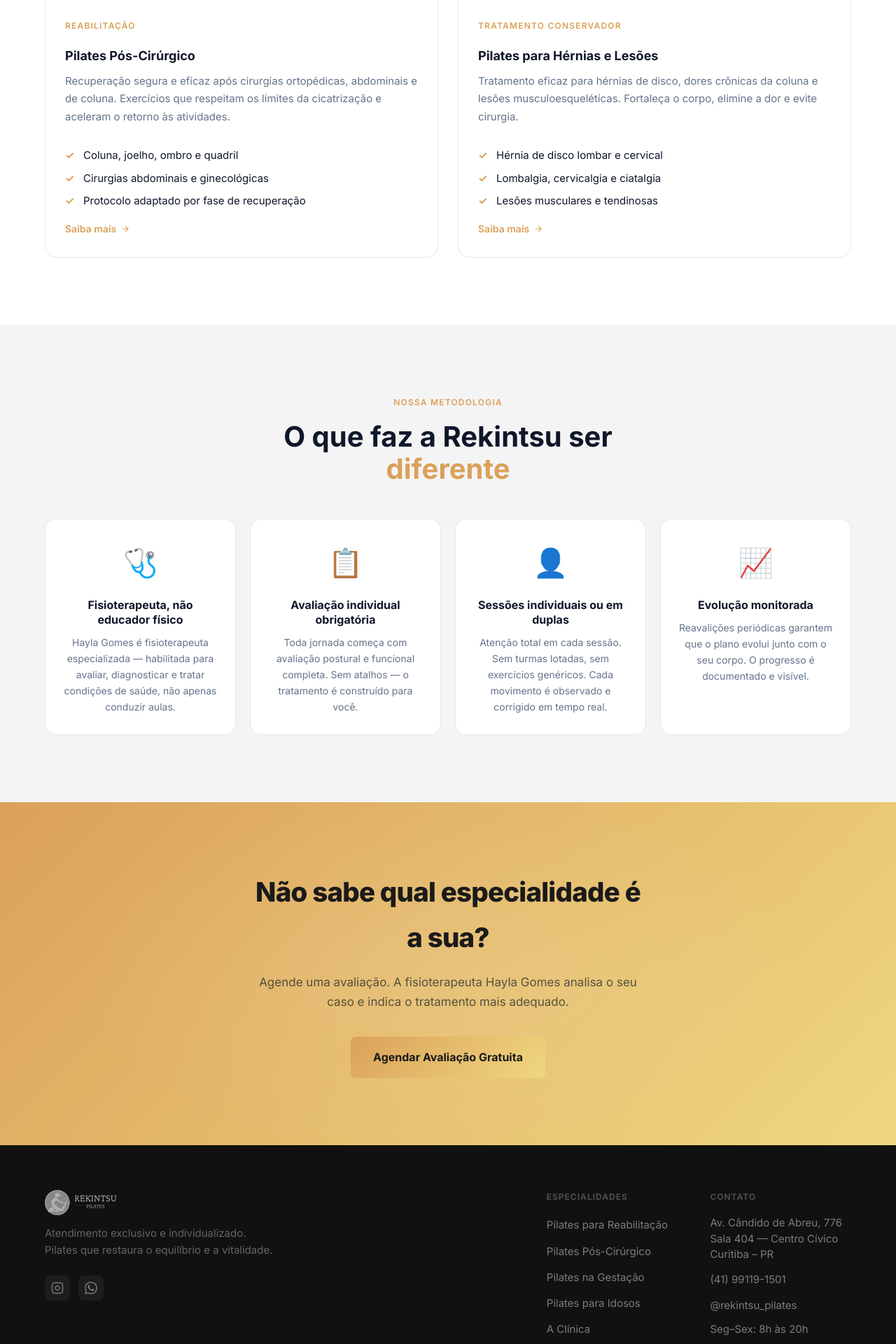
After one commit to gholive84/rekintsu, a PHP site: page /especialidades in a window 1280 px wide. The commit adds this page. Shown: the part 1807-3727 px from the top of the page at 70% size. Run offline with PHP 8.4, Linux system fonts and the light colour scheme; data that the repository does not hold is empty; a stand-in replaces the project's code that opens the database connection; some libraries are stand-ins or nearby versions.

Commit message:
feat: /especialidades com slugs SEO + redirects 301 de URLs antigas
- Nova rota /especialidades com página hub das 4 especialidades
- Slugs migrados de /pilates-* para /especialidades/pilates-*
- 301 redirects dos slugs antigos e URLs do Search Console (/servicos/*, /contato/, /o-studio/)
- services.php e back-links das páginas atualizados para os novos slugs
- sitemap.php atualizado com as novas rotas e /especialidades

Co-Authored-By: Claude Sonnet 4.6 <noreply@anthropic.com>

```diff
--- /dev/null
+++ b/site/paginas/especialidades.php
@@ -0,0 +1,169 @@
+<?php
+$page_title       = 'Especialidades — Rekintsu Pilates Clínico em Curitiba';
+$page_description = 'Conheça as especialidades da Rekintsu: Pilates para Gestantes, Idosos, Pós-Cirúrgico e Hérnias e Lesões. Fisioterapia individualizada em Curitiba.';
+include dirname(__DIR__) . '/includes/head-page.php';
+include dirname(__DIR__) . '/includes/header.php';
+?>
+
+<main>
+
+    <!-- HERO -->
+    <section class="page-hero page-hero--especialidades">
+        <div class="page-hero__bg">
+            <img src="/site/assets/img/clinica01.jpg" alt="Rekintsu Pilates Clínico — Especialidades" class="page-hero__bg-img" loading="eager">
+            <div class="page-hero__bg-overlay"></div>
+        </div>
+        <div class="container page-hero__content">
+            <a href="/" class="page-hero__back">
+                <svg width="16" height="16" fill="none" stroke="currentColor" stroke-width="2" viewBox="0 0 24 24"><path d="M19 12H5M12 5l-7 7 7 7"/></svg>
+                Início
+            </a>
+            <span class="label">Especialidades</span>
+            <h1 class="page-hero__title">Cuidado especializado para<br>cada <span class="text--gradient">necessidade</span></h1>
+            <p class="page-hero__subtitle">Atendimento individualizado conduzido por fisioterapeuta com mais de 13 anos de experiência em Pilates Clínico.</p>
+        </div>
+    </section>
+
+    <!-- INTRO -->
+    <section class="page-section">
+        <div class="container">
+            <div class="section-header fade-up" style="max-width:680px;margin:0 auto 56px;text-align:center">
+                <span class="label">Por que escolher a Rekintsu</span>
+                <h2 class="section-title">Cada corpo tem uma história.<br>Cada tratamento tem um <span class="text--accent">plano</span>.</h2>
+                <p class="section-subtitle">Na Rekintsu não existe aula coletiva nem protocolo genérico. Toda sessão começa com avaliação postural e funcional — e evolui conforme o seu progresso.</p>
+            </div>
+
+            <!-- Cards de especialidades -->
+            <div class="services__grid services__grid--2col">
+
+                <a href="/especialidades/pilates-gestantes" class="service-card service-card--link fade-up">
+                    <div class="service-card__img">
+                        <img src="/site/assets/img/gravida2.jpeg" alt="Pilates para Gestantes" loading="lazy">
+                    </div>
+                    <div class="service-card__body">
+                        <span class="label" style="margin-bottom:8px">Gestação</span>
+                        <h2 class="service-card__title">Pilates para Gestantes</h2>
+                        <p class="service-card__text">Exercícios adaptados a cada trimestre. Alivia dores lombares e pélvicas, melhora postura e prepara o corpo para o parto com segurança total.</p>
+                        <ul class="page-check-list page-check-list--sm">
+                            <li>Indicado a partir do 1º trimestre</li>
+                            <li>Sem impacto — seguro para mãe e bebê</li>
+                            <li>Recomendado pelo CFM e FEBRASGO</li>
+                        </ul>
+                        <span class="service-card__link">
+                            Saiba mais
+                            <svg width="14" height="14" fill="none" stroke="currentColor" stroke-width="2" viewBox="0 0 24 24"><path d="M5 12h14M12 5l7 7-7 7"/></svg>
+                        </span>
+                    </div>
+                </a>
+
+                <a href="/especialidades/pilates-idosos" class="service-card service-card--link fade-up">
+                    <div class="service-card__img">
+                        <img src="/site/assets/img/idoso.jpeg" alt="Pilates para Idosos" loading="lazy">
+                    </div>
+                    <div class="service-card__body">
+                        <span class="label" style="margin-bottom:8px">Longevidade</span>
+                        <h2 class="service-card__title">Pilates para Idosos</h2>
+                        <p class="service-card__text">Melhora mobilidade, equilíbrio, força e postura para um envelhecimento ativo e independente. Exercícios de baixo impacto com alta efetividade.</p>
+                        <ul class="page-check-list page-check-list--sm">
+                            <li>Prevenção de quedas e fraturas</li>
+                            <li>Melhora de equilíbrio e coordenação</li>
+                            <li>Alívio de dores articulares crônicas</li>
+                        </ul>
+                        <span class="service-card__link">
+                            Saiba mais
+                            <svg width="14" height="14" fill="none" stroke="currentColor" stroke-width="2" viewBox="0 0 24 24"><path d="M5 12h14M12 5l7 7-7 7"/></svg>
+                        </span>
+                    </div>
+                </a>
+
+                <a href="/especialidades/pilates-pos-cirurgico" class="service-card service-card--link fade-up">
+                    <div class="service-card__img">
+                        <img src="/site/assets/img/pos-cirugico2.jpeg" alt="Pilates Pós-Cirúrgico" loading="lazy">
+                    </div>
+                    <div class="service-card__body">
+                        <span class="label" style="margin-bottom:8px">Reabilitação</span>
+                        <h2 class="service-card__title">Pilates Pós-Cirúrgico</h2>
+                        <p class="service-card__text">Recuperação segura e eficaz após cirurgias ortopédicas, abdominais e de coluna. Exercícios que respeitam os limites da cicatrização e aceleram o retorno às atividades.</p>
+                        <ul class="page-check-list page-check-list--sm">
+                            <li>Coluna, joelho, ombro e quadril</li>
+                            <li>Cirurgias abdominais e ginecológicas</li>
+                            <li>Protocolo adaptado por fase de recuperação</li>
+                        </ul>
+                        <span class="service-card__link">
+                            Saiba mais
+                            <svg width="14" height="14" fill="none" stroke="currentColor" stroke-width="2" viewBox="0 0 24 24"><path d="M5 12h14M12 5l7 7-7 7"/></svg>
+                        </span>
+                    </div>
+                </a>
+
+                <a href="/especialidades/pilates-hernias-lesoes" class="service-card service-card--link fade-up">
+                    <div class="service-card__img">
+                        <img src="/site/assets/img/hernias-e-lesoes.jpeg" alt="Pilates para Hérnias e Lesões" loading="lazy">
+                    </div>
+                    <div class="service-card__body">
+                        <span class="label" style="margin-bottom:8px">Tratamento Conservador</span>
+                        <h2 class="service-card__title">Pilates para Hérnias e Lesões</h2>
+                        <p class="service-card__text">Tratamento eficaz para hérnias de disco, dores crônicas da coluna e lesões musculoesqueléticas. Fortaleça o corpo, elimine a dor e evite cirurgia.</p>
+                        <ul class="page-check-list page-check-list--sm">
+                            <li>Hérnia de disco lombar e cervical</li>
+                            <li>Lombalgia, cervicalgia e ciatalgia</li>
+                            <li>Lesões musculares e tendinosas</li>
+                        </ul>
+                        <span class="service-card__link">
+                            Saiba mais
+                            <svg width="14" height="14" fill="none" stroke="currentColor" stroke-width="2" viewBox="0 0 24 24"><path d="M5 12h14M12 5l7 7-7 7"/></svg>
+                        </span>
+                    </div>
+                </a>
+
+            </div>
+        </div>
+    </section>
+
+    <!-- DIFERENCIAIS -->
+    <section class="page-section page-section--mint">
+        <div class="container">
+            <div class="section-header fade-up" style="max-width:600px;margin:0 auto 48px;text-align:center">
+                <span class="label">Nossa metodologia</span>
+                <h2 class="section-title">O que faz a Rekintsu ser <span class="text--accent">diferente</span></h2>
+            </div>
+            <div class="abordagem-grid fade-up">
+                <div class="abordagem-card">
+                    <div class="abordagem-card__icon">🩺</div>
+                    <h3>Fisioterapeuta, não educador físico</h3>
+                    <p>Hayla Gomes é fisioterapeuta especializada — habilitada para avaliar, diagnosticar e tratar condições de saúde, não apenas conduzir aulas.</p>
+                </div>
+                <div class="abordagem-card">
+                    <div class="abordagem-card__icon">📋</div>
+                    <h3>Avaliação individual obrigatória</h3>
+                    <p>Toda jornada começa com avaliação postural e funcional completa. Sem atalhos — o tratamento é construído para você.</p>
+                </div>
+                <div class="abordagem-card">
+                    <div class="abordagem-card__icon">👤</div>
+                    <h3>Sessões individuais ou em duplas</h3>
+                    <p>Atenção total em cada sessão. Sem turmas lotadas, sem exercícios genéricos. Cada movimento é observado e corrigido em tempo real.</p>
+                </div>
+                <div class="abordagem-card">
+                    <div class="abordagem-card__icon">📈</div>
+                    <h3>Evolução monitorada</h3>
+                    <p>Reavalições periódicas garantem que o plano evolui junto com o seu corpo. O progresso é documentado e visível.</p>
+                </div>
+            </div>
+        </div>
+    </section>
+
+    <!-- CTA -->
+    <section class="page-cta">
+        <div class="container page-cta__inner">
+            <h2 class="page-cta__title">Não sabe qual especialidade é a sua?</h2>
+            <p class="page-cta__text">Agende uma avaliação. A fisioterapeuta Hayla Gomes analisa o seu caso e indica o tratamento mais adequado.</p>
+            <a href="https://wa.me/5541991191501?text=Olá! Gostaria de agendar uma avaliação na Rekintsu."
+               class="btn btn--gradient btn--lg" target="_blank" rel="noopener">
+                Agendar Avaliação Gratuita
+            </a>
+        </div>
+    </section>
+
+</main>
+
+<?php include dirname(__DIR__) . '/includes/footer.php'; ?>
--- a/site/paginas/pilates-gestantes.php
+++ b/site/paginas/pilates-gestantes.php
@@ -14,9 +14,9 @@ include dirname(__DIR__) . '/includes/header.php';
             <div class="page-hero__bg-overlay"></div>
         </div>
         <div class="container page-hero__content">
-            <a href="/#servicos" class="page-hero__back">
+            <a href="/especialidades" class="page-hero__back">
                 <svg width="16" height="16" fill="none" stroke="currentColor" stroke-width="2" viewBox="0 0 24 24"><path d="M19 12H5M12 5l-7 7 7 7"/></svg>
-                Voltar para serviços
+                Ver todas as especialidades
             </a>
             <span class="label">Especialidade</span>
             <h1 class="page-hero__title">Pilates para <span class="text--gradient">Gestantes</span></h1>
--- a/site/paginas/pilates-hernias-lesoes.php
+++ b/site/paginas/pilates-hernias-lesoes.php
@@ -14,9 +14,9 @@ include dirname(__DIR__) . '/includes/header.php';
             <div class="page-hero__bg-overlay"></div>
         </div>
         <div class="container page-hero__content">
-            <a href="/#servicos" class="page-hero__back">
+            <a href="/especialidades" class="page-hero__back">
                 <svg width="16" height="16" fill="none" stroke="currentColor" stroke-width="2" viewBox="0 0 24 24"><path d="M19 12H5M12 5l-7 7 7 7"/></svg>
-                Voltar para serviços
+                Ver todas as especialidades
             </a>
             <span class="label">Especialidade</span>
             <h1 class="page-hero__title">Hérnias e <span class="text--gradient">Lesões</span></h1>
--- a/site/paginas/pilates-idosos.php
+++ b/site/paginas/pilates-idosos.php
@@ -14,9 +14,9 @@ include dirname(__DIR__) . '/includes/header.php';
             <div class="page-hero__bg-overlay"></div>
         </div>
         <div class="container page-hero__content">
-            <a href="/#servicos" class="page-hero__back">
+            <a href="/especialidades" class="page-hero__back">
                 <svg width="16" height="16" fill="none" stroke="currentColor" stroke-width="2" viewBox="0 0 24 24"><path d="M19 12H5M12 5l-7 7 7 7"/></svg>
-                Voltar para serviços
+                Ver todas as especialidades
             </a>
             <span class="label">Especialidade</span>
             <h1 class="page-hero__title">Pilates para <span class="text--gradient">Idosos</span></h1>
--- a/site/paginas/pilates-pos-cirurgico.php
+++ b/site/paginas/pilates-pos-cirurgico.php
@@ -14,9 +14,9 @@ include dirname(__DIR__) . '/includes/header.php';
             <div class="page-hero__bg-overlay"></div>
         </div>
         <div class="container page-hero__content">
-            <a href="/#servicos" class="page-hero__back">
+            <a href="/especialidades" class="page-hero__back">
                 <svg width="16" height="16" fill="none" stroke="currentColor" stroke-width="2" viewBox="0 0 24 24"><path d="M19 12H5M12 5l-7 7 7 7"/></svg>
-                Voltar para serviços
+                Ver todas as especialidades
             </a>
             <span class="label">Especialidade</span>
             <h1 class="page-hero__title">Pilates <span class="text--gradient">Pós-Cirúrgico</span></h1>
```
Also changed, not shown: site/sections/services.php (+4 -4 lines), sitemap.php (+9 -8 lines), .htaccess.
